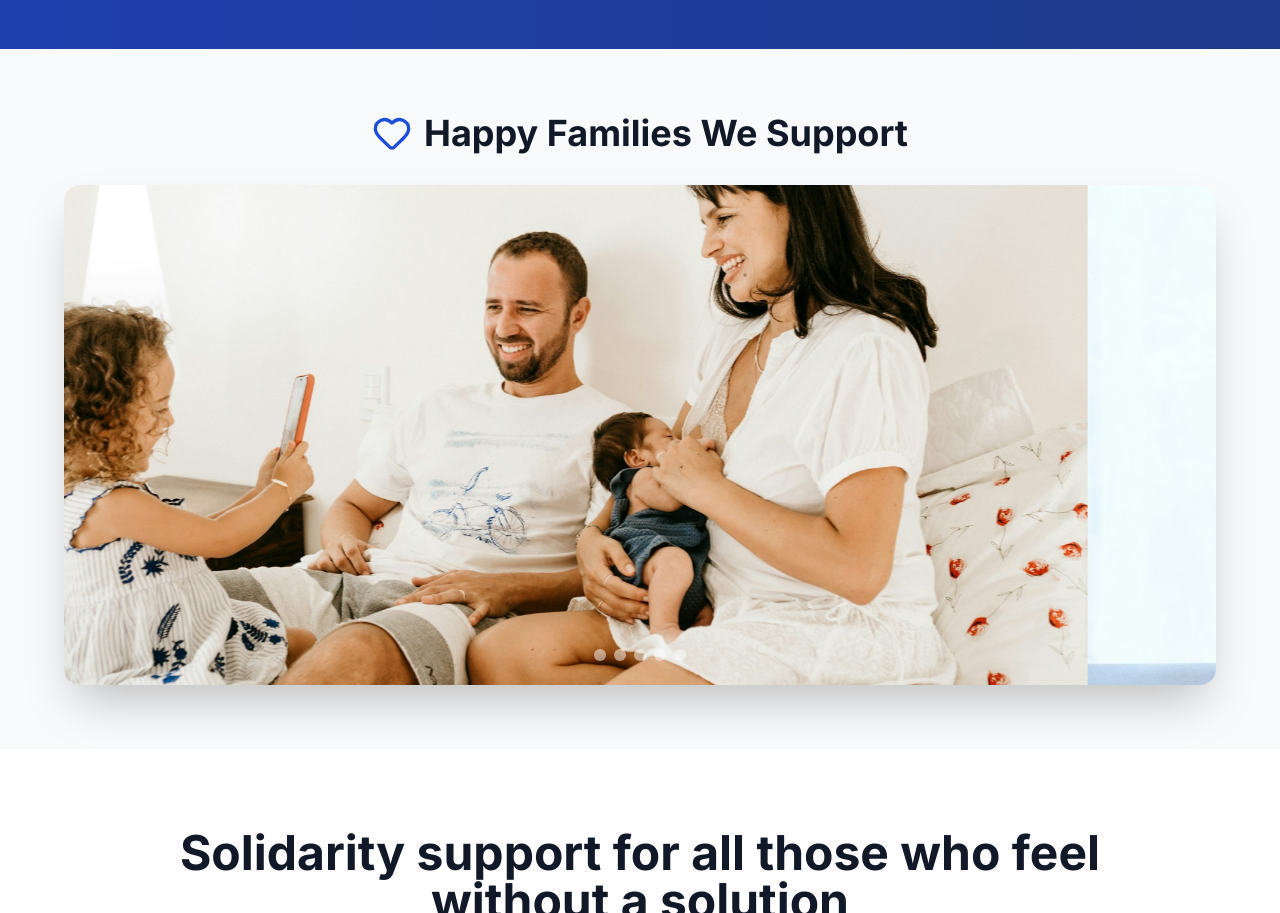
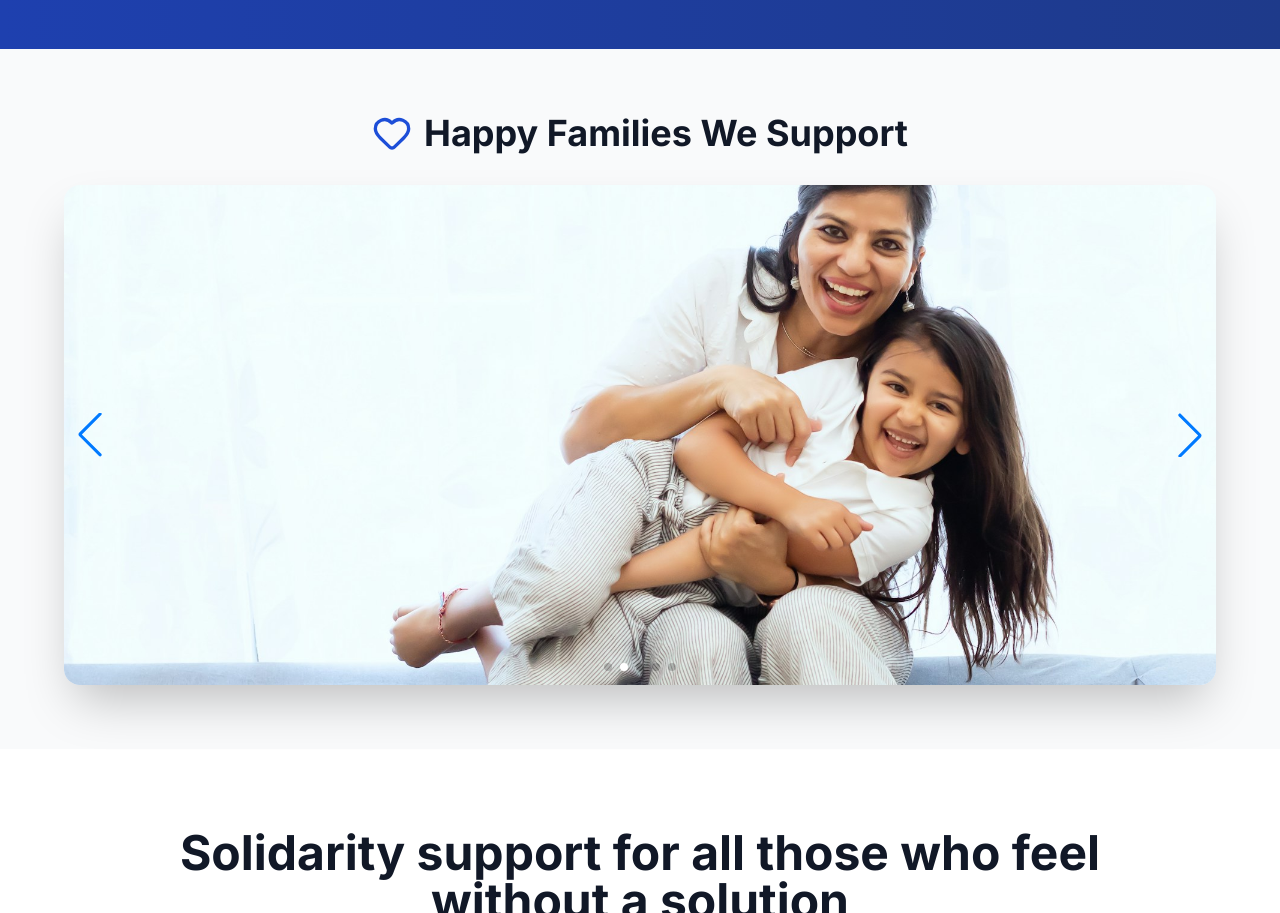
Before and after one commit to gidbecxa/monfinancement, a Next.js app: page /en in a window 1280 px wide. Shown: the part 2148-3061 px from the top of the page. Built offline with nearby package versions, Linux system fonts and the light colour scheme.

Commit message:
Fixed the carousel

```diff
--- a/app/[locale]/layout.tsx
+++ b/app/[locale]/layout.tsx
@@ -7,6 +7,9 @@ import Header from '@/components/layout/Header'
 import Footer from '@/components/layout/Footer'
 import { Inter, JetBrains_Mono } from "next/font/google"
 import '@/app/globals.css'
+import 'swiper/css'
+import 'swiper/css/pagination'
+import 'swiper/css/navigation'
 
 const inter = Inter({
   variable: "--font-inter",
--- a/app/[locale]/page.tsx
+++ b/app/[locale]/page.tsx
@@ -2,6 +2,7 @@ import { useTranslations } from 'next-intl'
 import { Link } from '@/i18n/routing'
 import Button from '@/components/ui/Button'
 import Card, { CardContent } from '@/components/ui/Card'
+import FamiliesCarousel from '@/components/home/FamiliesCarousel'
 import {
   CheckCircle,
   Shield,
@@ -234,28 +235,7 @@ export default function Home() {
               </h2>
             </div>
 
-            {/* Carousel */}
-            <div className="relative overflow-hidden rounded-2xl shadow-2xl">
-              <div className="flex animate-carousel">
-                {/* Duplicate images for seamless loop */}
-                {[1, 2, 3, 4, 5, 1, 2, 3, 4, 5].map((num, index) => (
-                  <div key={index} className="min-w-full">
-                    <img
-                      src={`/images/families/family-${num}.jpg`}
-                      alt={`Happy family ${num}`}
-                      className="w-full h-96 md:h-[500px] object-cover"
-                    />
-                  </div>
-                ))}
-              </div>
-
-              {/* Carousel indicators */}
-              <div className="absolute bottom-6 left-0 right-0 flex justify-center gap-2">
-                {[1, 2, 3, 4, 5].map((num) => (
-                  <div key={num} className="w-3 h-3 rounded-full bg-white/50 hover:bg-white/80 transition-colors"></div>
-                ))}
-              </div>
-            </div>
+            <FamiliesCarousel />
           </div>
         </div>
       </section>
--- a/app/globals.css
+++ b/app/globals.css
@@ -3,21 +3,36 @@
 @tailwind utilities;
 
 @layer utilities {
-  /* Carousel animation */
-  @keyframes carousel {
-    0% {
-      transform: translateX(0%);
-    }
-    100% {
-      transform: translateX(-50%);
-    }
+  /* Swiper custom styles */
+  .swiper-button-next,
+  .swiper-button-prev {
+    color: white !important;
+    background: rgba(0, 0, 0, 0.3);
+    width: 50px !important;
+    height: 50px !important;
+    border-radius: 50%;
+    transition: all 0.3s ease;
   }
 
-  .animate-carousel {
-    animation: carousel 30s linear infinite;
+  .swiper-button-next:hover,
+  .swiper-button-prev:hover {
+    background: rgba(0, 0, 0, 0.6);
   }
 
-  .animate-carousel:hover {
-    animation-play-state: paused;
+  .swiper-button-next:after,
+  .swiper-button-prev:after {
+    font-size: 20px !important;
+  }
+
+  .swiper-pagination-bullet {
+    background: white !important;
+    opacity: 0.5 !important;
+    width: 12px !important;
+    height: 12px !important;
+  }
+
+  .swiper-pagination-bullet-active {
+    opacity: 1 !important;
+    background: white !important;
   }
 }
--- /dev/null
+++ b/components/home/FamiliesCarousel.tsx
@@ -0,0 +1,44 @@
+'use client'
+
+import Image from 'next/image'
+import { Swiper, SwiperSlide } from 'swiper/react'
+import { Autoplay, Pagination, Navigation } from 'swiper/modules'
+
+export default function FamiliesCarousel() {
+  const familyImages = [1, 2, 3, 4, 5]
+
+  return (
+    <div className="relative">
+      <Swiper
+        modules={[Autoplay, Pagination, Navigation]}
+        spaceBetween={0}
+        slidesPerView={1}
+        autoplay={{
+          delay: 4000,
+          disableOnInteraction: false,
+        }}
+        pagination={{
+          clickable: true,
+          bulletActiveClass: 'swiper-pagination-bullet-active',
+        }}
+        navigation={true}
+        loop={true}
+        className="rounded-2xl shadow-2xl overflow-hidden"
+      >
+        {familyImages.map((num) => (
+          <SwiperSlide key={num}>
+            <div className="relative w-full h-96 md:h-[500px]">
+              <Image
+                src={`/images/families/family-${num}.jpg`}
+                alt={`Happy family ${num}`}
+                fill
+                className="object-cover"
+                priority={num === 1}
+              />
+            </div>
+          </SwiperSlide>
+        ))}
+      </Swiper>
+    </div>
+  )
+}
--- a/package.json
+++ b/package.json
@@ -23,6 +23,7 @@
     "react-dom": "19.2.0",
     "react-hook-form": "^7.68.0",
     "sonner": "^2.0.7",
+    "swiper": "^12.0.3",
     "tailwind-merge": "^3.4.0",
     "zod": "^4.1.13"
   },
```
Also changed, not shown: 1 other file (tests, documents, lock files or other folders).
